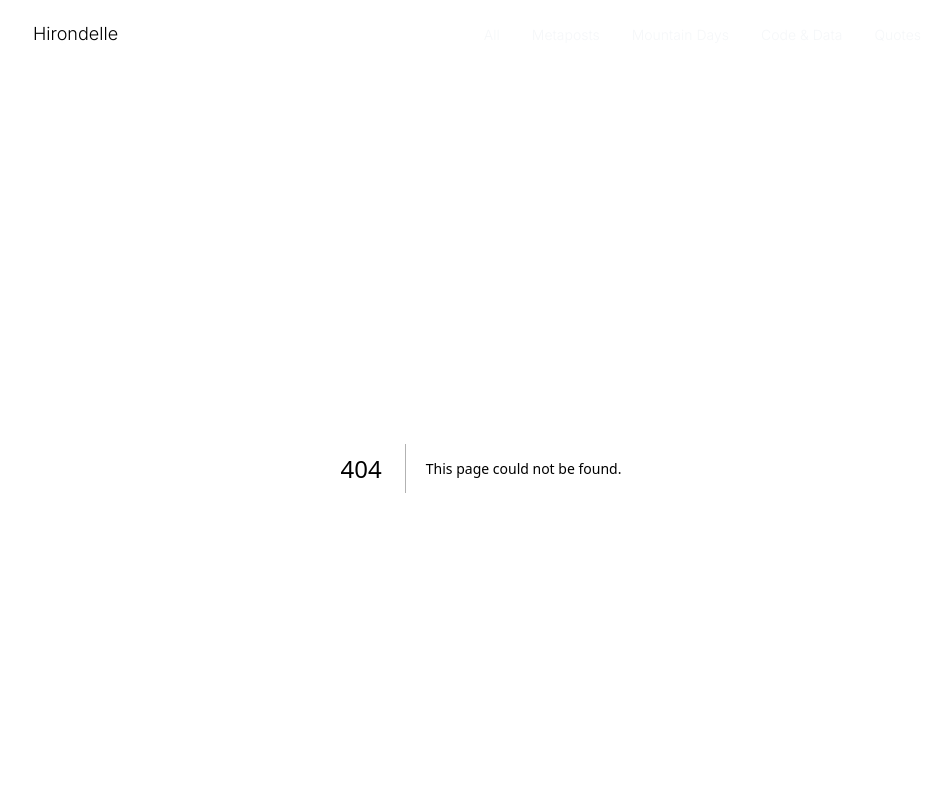
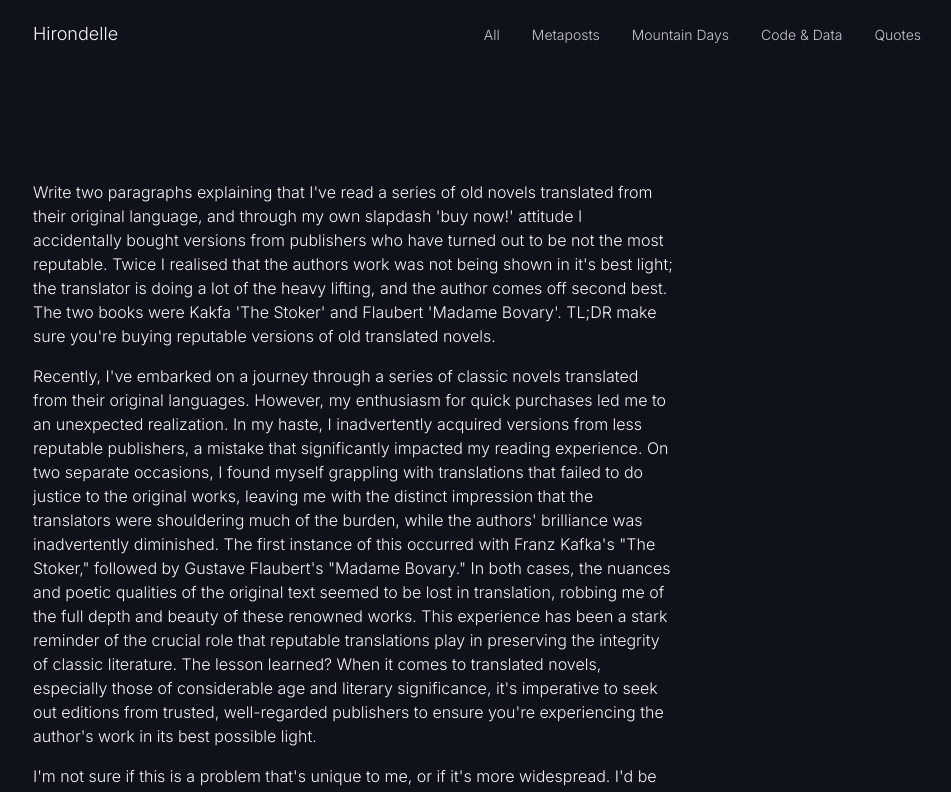
Before and after one commit to samjamead/hirondelle, a Next.js app: page /translatedbooks in a window 1280 px wide. Before the commit this address had no page. Shown: the top 792 px of the page, without its empty margins (159-1110 px from the left). Built offline with nearby package versions, Linux system fonts and the light colour scheme.

Commit message:
On translated novels

```diff
--- /dev/null
+++ b/app/(posts)/translatedbooks/page.mdx
@@ -0,0 +1,31 @@
+export const metadata = {
+  title: 'On Translated Books',
+  date: '2024-10-1',
+};
+
+export default function Page() {
+  return (
+    <div className='py-12 max-w-prose flex flex-col gap-4'>
+      <p className="italics">
+        Write two paragraphs explaining that I've read a series of old novels
+        translated from their original language, and through my own
+        slapdash 'buy now!' attitude I accidentally bought versions from
+        publishers who have turned out to be not the most reputable. Twice
+        I realised that the authors work was not being shown in it's best
+        light; the translator is doing a lot of the heavy lifting, and the
+        author comes off second best. The two books were Kakfa 'The Stoker'
+        and Flaubert 'Madame Bovary'. TL;DR make sure you're buying
+        reputable versions of old translated novels.
+      </p>
+      <p>
+        Recently, I've embarked on a journey through a series of classic novels translated from their original languages. However, my enthusiasm for quick purchases led me to an unexpected realization. In my haste, I inadvertently acquired versions from less reputable publishers, a mistake that significantly impacted my reading experience. On two separate occasions, I found myself grappling with translations that failed to do justice to the original works, leaving me with the distinct impression that the translators were shouldering much of the burden, while the authors' brilliance was inadvertently diminished.
+
+        The first instance of this occurred with Franz Kafka's "The Stoker," followed by Gustave Flaubert's "Madame Bovary." In both cases, the nuances and poetic qualities of the original text seemed to be lost in translation, robbing me of the full depth and beauty of these renowned works. This experience has been a stark reminder of the crucial role that reputable translations play in preserving the integrity of classic literature. The lesson learned? When it comes to translated novels, especially those of considerable age and literary significance, it's imperative to seek out editions from trusted, well-regarded publishers to ensure you're experiencing the author's work in its best possible light.
+      </p>
+      <p>
+        I'm not sure if this is a problem that's unique to me, or if it's more widespread. I'd be interested to hear from others who have encountered similar issues or have any thoughts on the matter.
+      </p>
+    </div>
+
+);
+}
```
